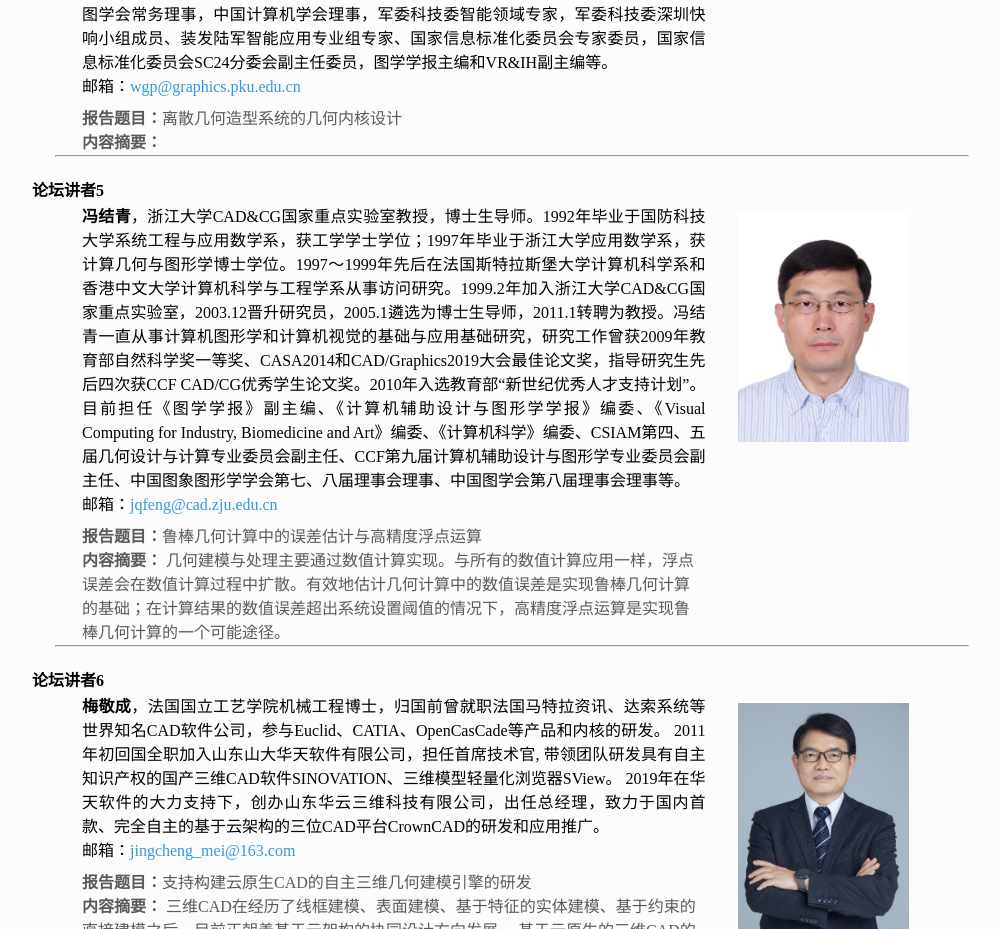
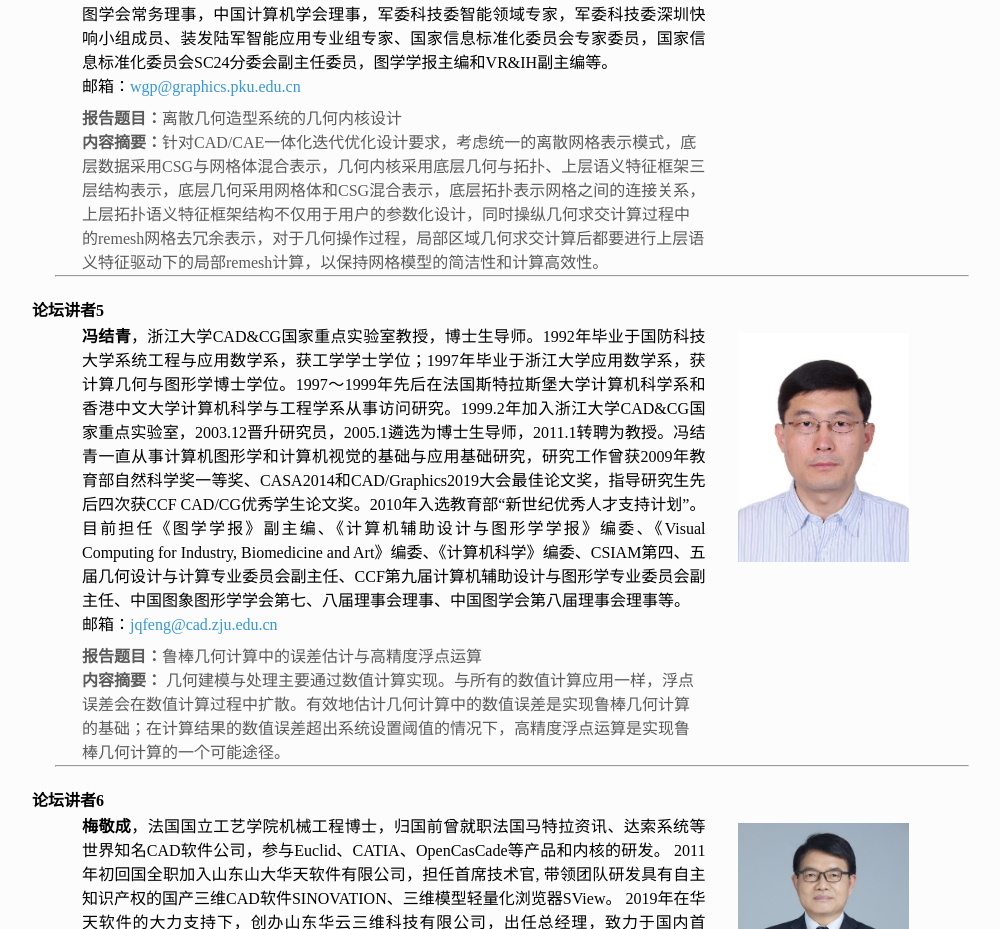
Before and after one commit to Cluir/gdc_website, a Vue app: page /#/ztlt in a window 1280 px wide. Shown: the part 2990-3919 px from the top of the page, without its empty margins (128-1128 px from the left). Built offline with nearby package versions, Linux system fonts and the light colour scheme.

Commit message:
Update ztlt.vue

```diff
--- a/src/components/heads/ztlt.vue
+++ b/src/components/heads/ztlt.vue
@@ -158,7 +158,7 @@
 
                 <div class="report">
                   <p style="color:rgb(91, 91, 91)"><b>报告题目：</b>离散几何造型系统的几何内核设计</p>
-                  <p style="color:rgb(91, 91, 91)"><b>内容摘要：</b>
+                  <p style="color:rgb(91, 91, 91)"><b>内容摘要：</b>针对CAD/CAE一体化迭代优化设计要求，考虑统一的离散网格表示模式，底层数据采用CSG与网格体混合表示，几何内核采用底层几何与拓扑、上层语义特征框架三层结构表示，底层几何采用网格体和CSG混合表示，底层拓扑表示网格之间的连接关系，上层拓扑语义特征框架结构不仅用于用户的参数化设计，同时操纵几何求交计算过程中的remesh网格去冗余表示，对于几何操作过程，局部区域几何求交计算后都要进行上层语义特征驱动下的局部remesh计算，以保持网格模型的简洁性和计算高效性。
                   </p>
                 </div>
               </td>
```
